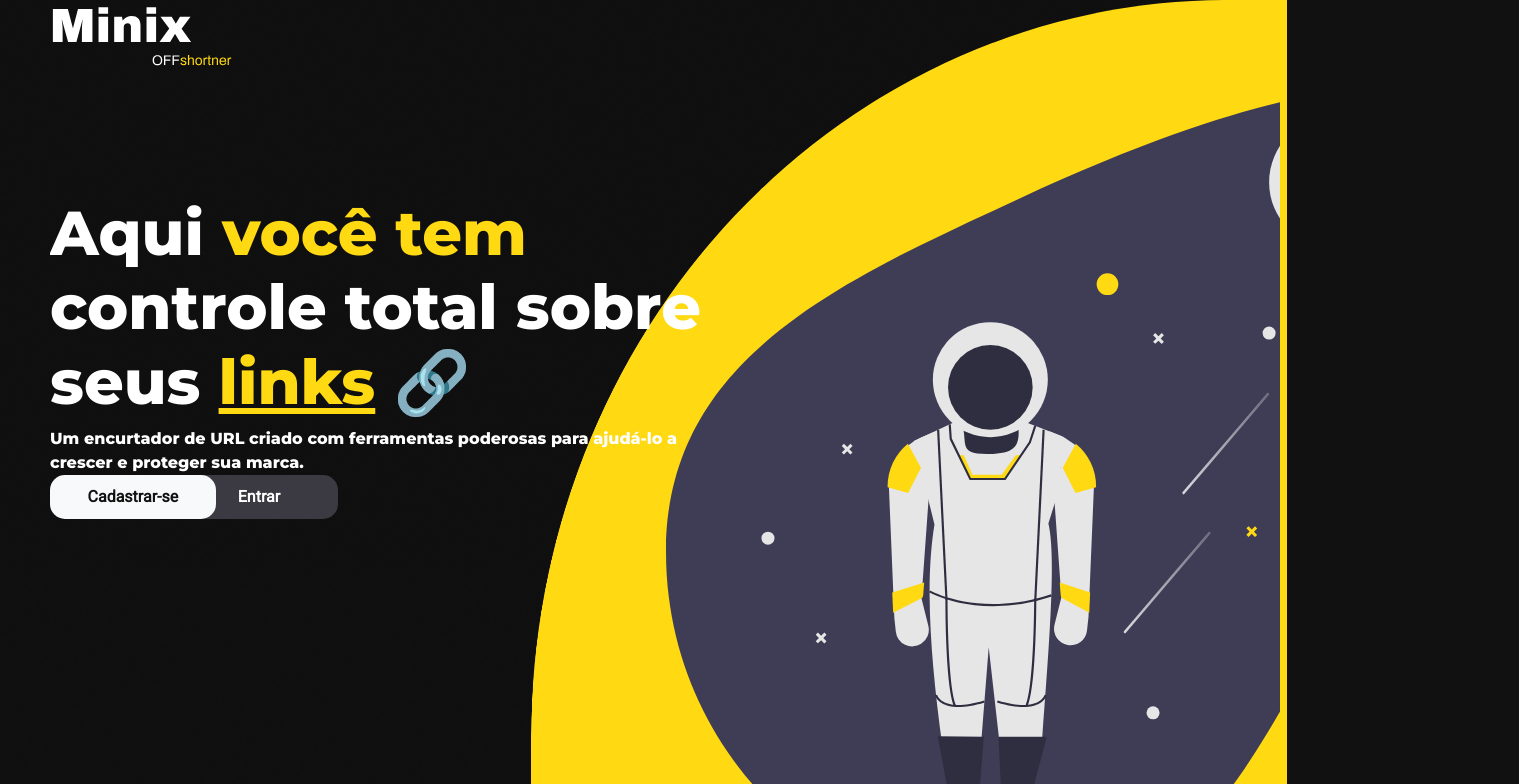
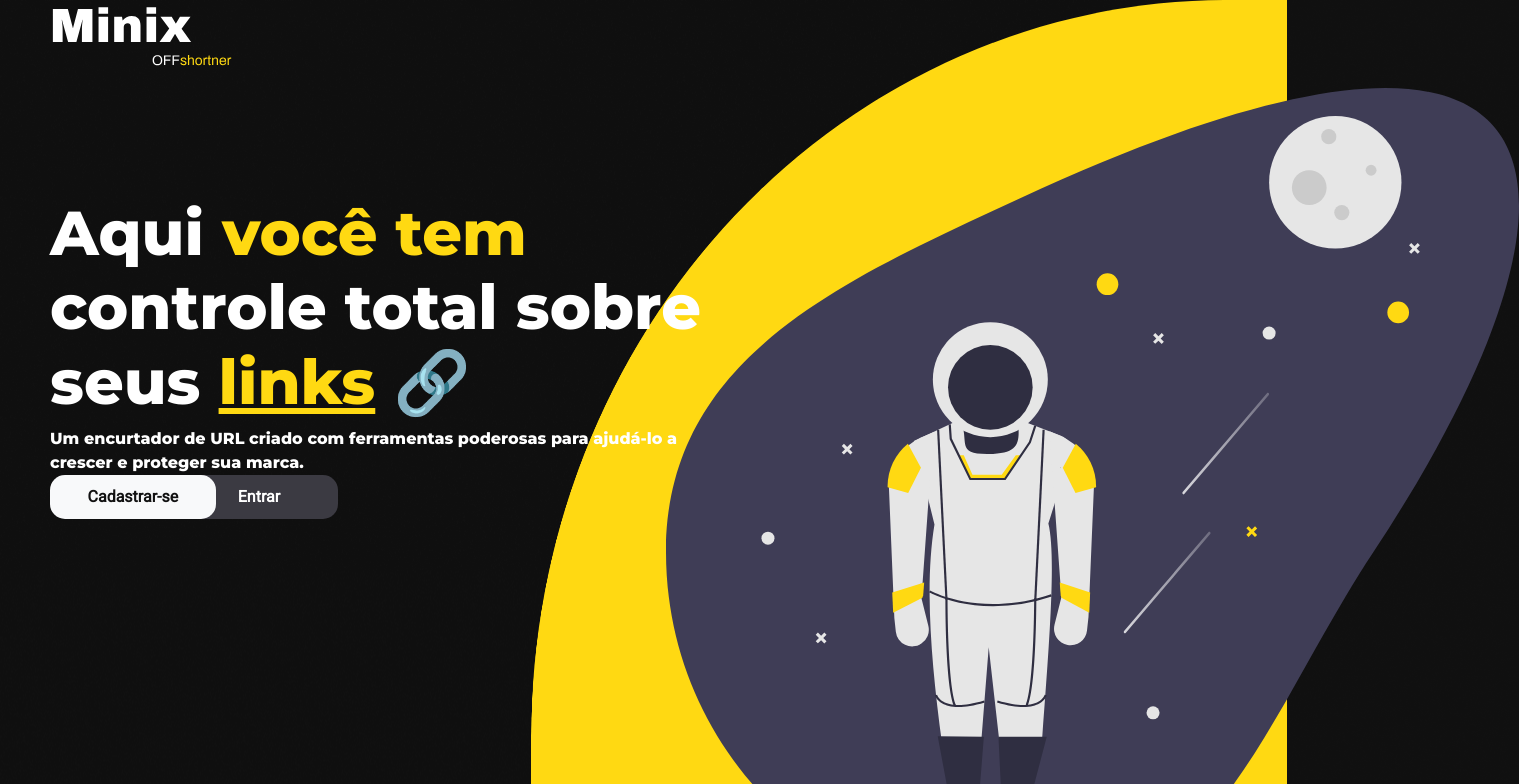
Before and after one commit to Nixoff/minixoff, an Angular app: page /home in a window 1280 px wide. Shown: the top 784 px of the page, 1519 px wide, since content can reach past the window. Built offline with nearby package versions, Linux system fonts and the light colour scheme.

Commit message:
overflow

```diff
--- a/src/styles.css
+++ b/src/styles.css
@@ -8,10 +8,6 @@ html, body {
   background-color: #111;
 }
 
-* {
-  overflow: hidden;
-}
-
 p {
   margin-bottom: 0;
 }
```
